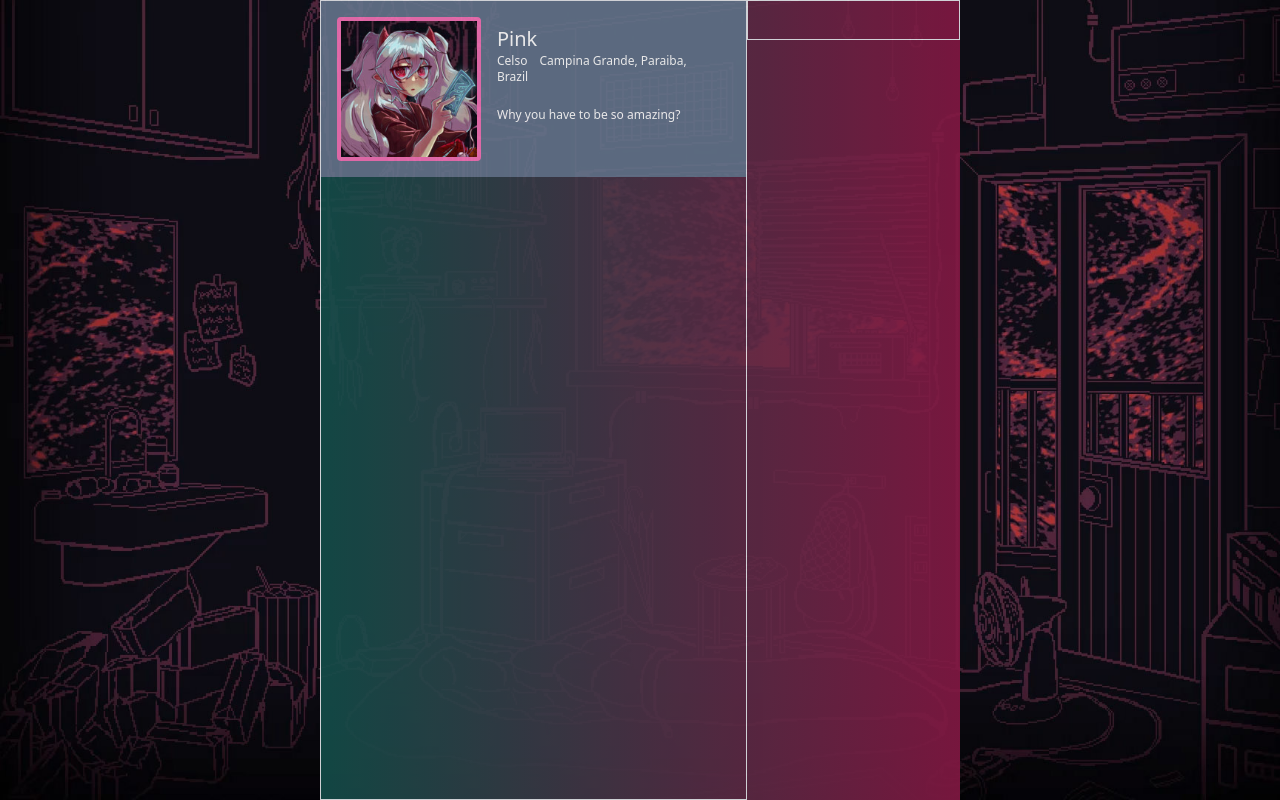
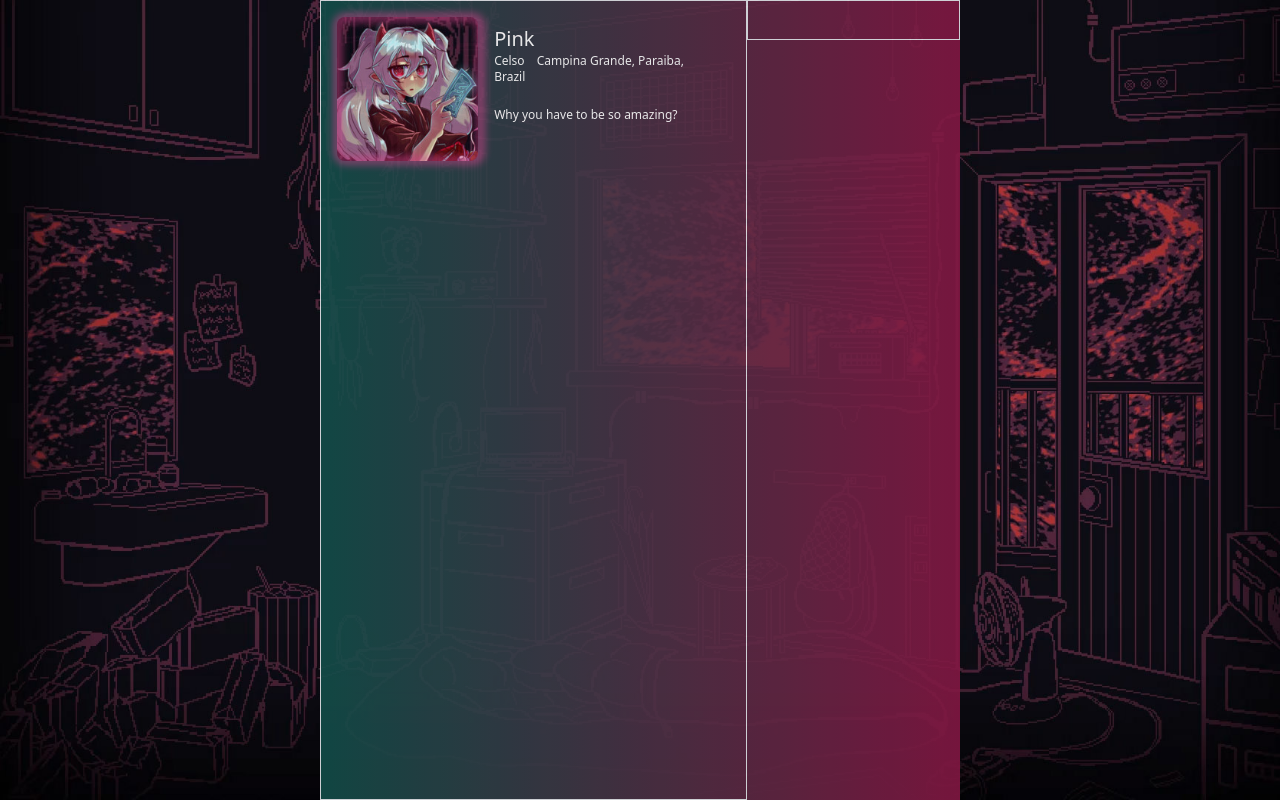
Before and after one commit to celso-rodrigo/learning-tailwind, a React (Create React App) app: page / in a window 1280 px wide. Built offline with nearby package versions, Linux system fonts and the light colour scheme.

Commit message:
feat: Melhorada borda de avatar

```diff
--- a/src/components/Avatar.js
+++ b/src/components/Avatar.js
@@ -2,17 +2,23 @@ import React from "react";
 import PropTypes from "prop-types";
 
 function Avatar(props) {
-	const {src, alt, avatarStyle} = props;
+	const {src, alt, size, borderStyle} = props;
 
 	return (
-		<img className={avatarStyle} src={src} alt={alt} />
+		<div className={`relative ${size}`}>
+			<div
+				className={borderStyle}
+			/>
+			<img className={`rounded-lg ${size}`} src={src} alt={alt} />
+		</div>
 	);
 }
 
 Avatar.propTypes = {
 	src: PropTypes.string.isRequired,
 	alt: PropTypes.string.isRequired,
-	avatarStyle: PropTypes.string.isRequired,
+	size: PropTypes.string.isRequired,
+	borderStyle: PropTypes.string.isRequired,
 };
 
 export default Avatar;
--- a/src/components/UserInfo.js
+++ b/src/components/UserInfo.js
@@ -6,13 +6,15 @@ import UserInfoAbout from "./UserInfoAbout";
 function UserInfo() {
 	return (
 		<section
-			className="h-44 w-100 bg-slate-500 p-4 flex"
+			className="h-44 w-100 p-4 flex"
 		>
 			<Avatar
 				src={avatar}
 				alt={"User avatar."}
-				avatarStyle={
-					"h-36 aspect-square h-36 border-4 border-pink-400 rounded"}
+				borderStyle="h-36 aspect-square border-4 border-pink-500
+				 absolute ring ring-pink-500 rounded-lg
+				  animate-pulse blur-sm"
+				size="h-36"
 			/>
 
 			<UserInfoAbout />
```
